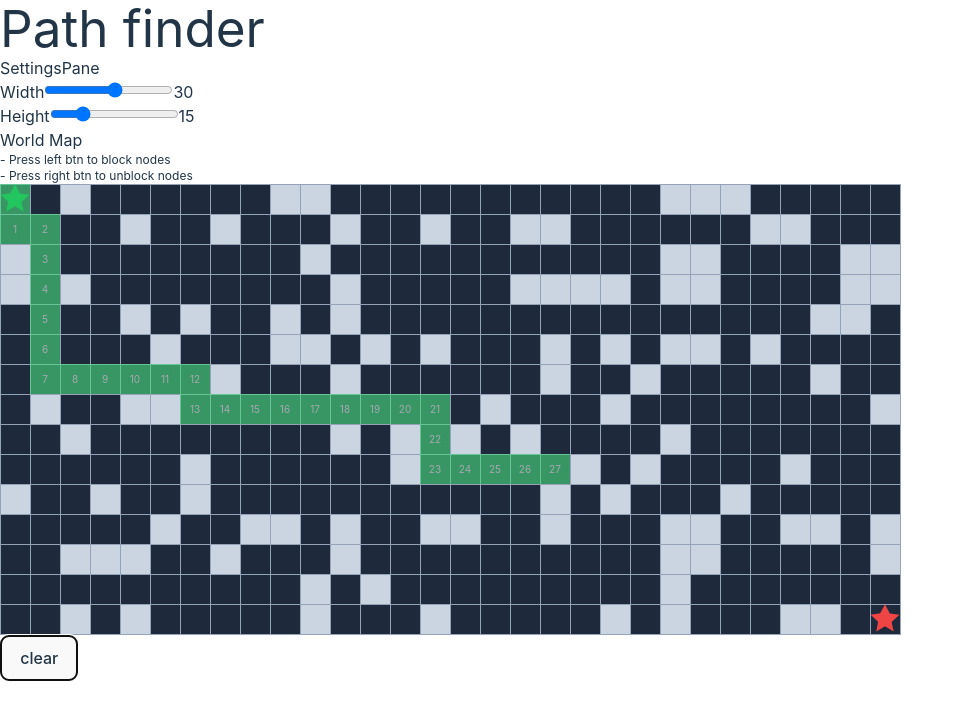
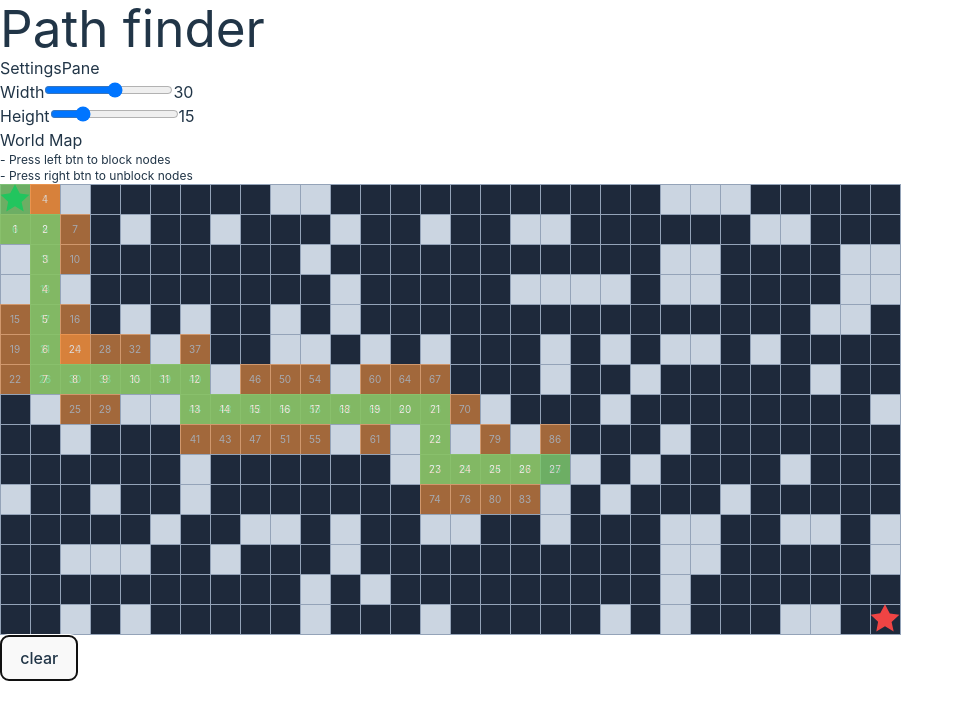
Before and after one commit to mrChernicharo/path-finder-app, a React (Vite) app: page / in a window 1280 px wide. Both pictures are taken after a click on the button "run". Shown: the top 720 px of the page, without its empty margins (0-964 px from the left). Built offline with nearby package versions, Linux system fonts and the light colour scheme.

Commit message:
first look

```diff
--- a/src/components/Path.tsx
+++ b/src/components/Path.tsx
@@ -1,18 +1,27 @@
-import { useState, useEffect } from "react";
-import { Pos } from "../redux/modules/world-map/world-map";
-import { getNodes, getStartNode, getEndNode, getNodeSize } from "../redux/modules/world-map/world-map.selector";
-import { useAppSelector } from "../redux/util";
-import { generatePath, idMaker } from "../utils/helpers";
-import { usePath } from "../hooks/usePath";
+import { useState, useEffect } from 'react';
+import { Pos } from '../redux/modules/world-map/world-map';
+import { getNodes, getStartNode, getEndNode, getNodeSize } from '../redux/modules/world-map/world-map.selector';
+import { useAppSelector } from '../redux/util';
+import { generatePath, idMaker } from '../utils/helpers';
+import { usePath } from '../hooks/usePath';
 
 export default function Path() {
   const nodeSize = useAppSelector(getNodeSize);
-  const { path, pathActive, togglePath } = usePath()
+  const { path, neighbors, pathActive, togglePath } = usePath();
 
   return (
     <div>
       <button onClick={togglePath}>{pathActive ? 'clear' : 'run'}</button>
 
+      {neighbors.map(({ x, y }, i) => (
+        <div
+          key={idMaker()}
+          className="absolute bg-orange-400 z-0 opacity-60 pointer-events-none flex justify-center items-center"
+          style={{ top: y * nodeSize, left: x * nodeSize, width: nodeSize, height: nodeSize }}
+        >
+          <span className="text-[10px] text-white">{i}</span>
+        </div>
+      ))}
       {path.map(({ x, y }, i) => (
         <div
           key={idMaker()}
--- a/src/hooks/usePath.ts
+++ b/src/hooks/usePath.ts
@@ -12,6 +12,7 @@ export function usePath() {
 
   const [active, setActive] = useState(false);
   const [path, setPath] = useState<Pos[]>([]);
+  const [neighbors, setNeighbors] = useState<Pos[]>([]);
 
   const interval = useRef<any>();
 
@@ -27,14 +28,24 @@ export function usePath() {
         return;
       }
       const pathSegment = generated[i];
-      const { x, y } = pathSegment;
+      const { x, y, neighbors } = pathSegment;
+
+      const neighborPos: Pos[] = [];
+      for (const n of neighbors) {
+        const { x, y, blocked } = n;
+        if (blocked) continue;
+        neighborPos.push({ x, y });
+      }
+
       setPath((prev) => [...prev, { x, y }]);
+      setNeighbors((prev) => [...prev, ...neighborPos]);
       i++;
     }, 100);
   }
 
   function clearPath() {
     setPath([]);
+    setNeighbors([]);
     interval.current && clearInterval(interval.current);
   }
 
@@ -48,6 +59,7 @@ export function usePath() {
 
   return {
     path,
+    neighbors,
     pathActive: active,
     togglePath() {
       if (active) {
```
